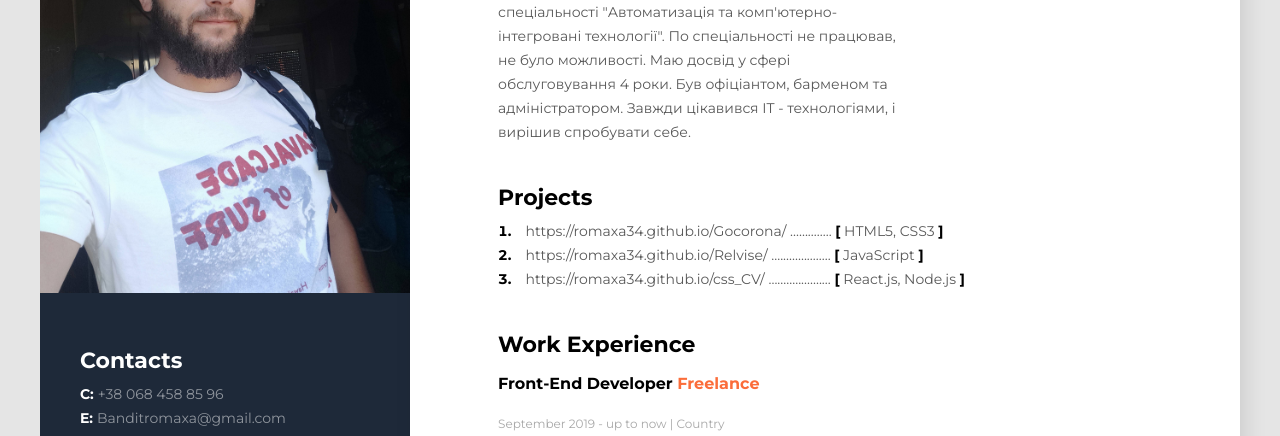
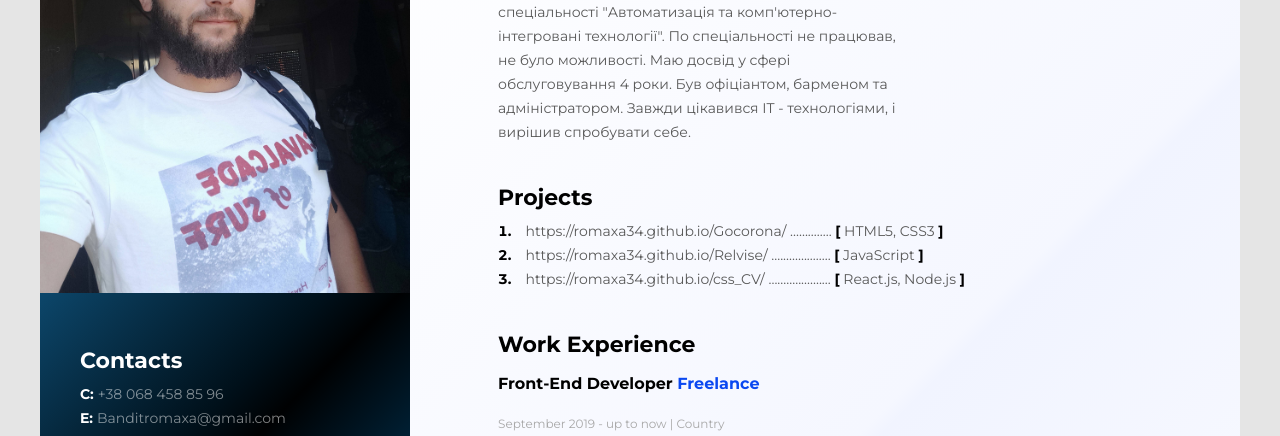
Before and after one commit to Romaxa34/Resume, a plain HTML site: page index.html in a window 1280 px wide. Shown: the part 289-725 px from the top of the page. Drawn offline with Linux system fonts and the light colour scheme.

Commit message:
change background

```diff
--- a/styles/styles.css
+++ b/styles/styles.css
@@ -32,13 +32,20 @@ html {
 
 .main {
     width: 830px;
-    background-color: #fff;
-    box-shadow: 6px 6px 20px rgba(0, 0, 0, 0.1);
+    background: rgb(255, 255, 255);
+    background: -moz-linear-gradient( -45deg, rgba(255, 255, 255, 1) 0%, rgba(245, 247, 255, 1) 50%, rgba(241, 244, 255, 1) 51%, rgba(255, 255, 255, 1) 100%);
+    background: -webkit-linear-gradient( -45deg, rgba(255, 255, 255, 1) 0%, rgba(245, 247, 255, 1) 50%, rgba(241, 244, 255, 1) 51%, rgba(255, 255, 255, 1) 100%);
+    background: linear-gradient( 135deg, rgba(255, 255, 255, 1) 0%, rgba(245, 247, 255, 1) 50%, rgba(241, 244, 255, 1) 51%, rgba(255, 255, 255, 1) 100%);
+    filter: progid: DXImageTransform.Microsoft.gradient( startColorstr='#ffffff', endColorstr='#ffffff', GradientType=1);
 }
 
 .sidebar {
     width: 370px;
-    background-color: #1e2939;
+    background: rgb(35, 171, 255);
+    background: -moz-linear-gradient( -45deg, rgba(35, 171, 255, 1) 0%, rgba(0, 16, 26, 1) 46%, rgba(0, 1, 2, 1) 50%, rgba(0, 12, 20, 1) 53%, rgba(0, 94, 152, 1) 76%, rgba(0, 67, 108, 1) 87%, rgba(0, 32, 52, 1) 100%);
+    background: -webkit-linear-gradient( -45deg, rgba(35, 171, 255, 1) 0%, rgba(0, 16, 26, 1) 46%, rgba(0, 1, 2, 1) 50%, rgba(0, 12, 20, 1) 53%, rgba(0, 94, 152, 1) 76%, rgba(0, 67, 108, 1) 87%, rgba(0, 32, 52, 1) 100%);
+    background: linear-gradient( 135deg, rgba(35, 171, 255, 1) 0%, rgba(0, 16, 26, 1) 46%, rgba(0, 1, 2, 1) 50%, rgba(0, 12, 20, 1) 53%, rgba(0, 94, 152, 1) 76%, rgba(0, 67, 108, 1) 87%, rgba(0, 32, 52, 1) 100%);
+    filter: progid: DXImageTransform.Microsoft.gradient( startColorstr='#23abff', endColorstr='#002034', GradientType=1);
 }
 
 .sidebar img {
@@ -138,6 +145,11 @@ html {
     line-height: 15px;
     color: #a8a8a8;
     padding: 11px 0px 8px 0px;
+}
+
+.text p:first-child::nth-line(-n + 2) {
+    font-variant-caps: small-caps;
+    color: red;
 }
 
 .work__list {}
@@ -243,5 +255,5 @@ html {
 .Soft_Skills {}
 
 .pink {
-    color: #fb6d3a;
+    color: #0a48f1;
 }
```
